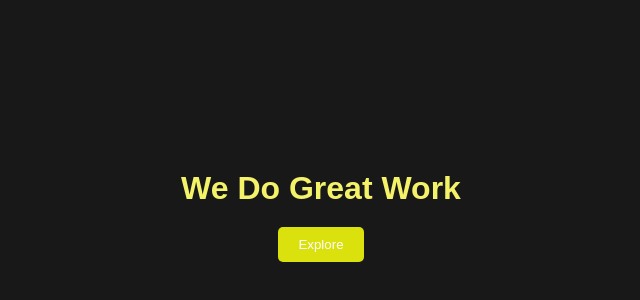
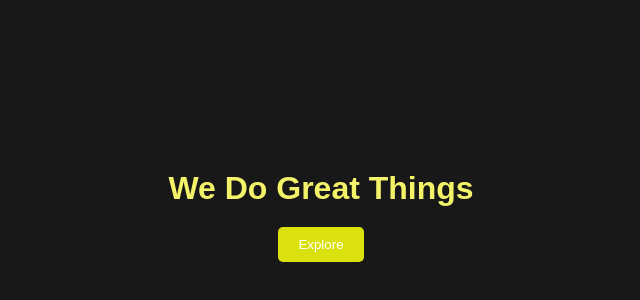
Before and after one commit to Hiiirupshabiswas30-sys/cohort-2-git, a plain HTML site: page index.html in a window 1280 px wide. Shown: the part 130-430 px from the top of the page, without its empty margins (319-959 px from the left). Drawn offline with Linux system fonts and the light colour scheme.

Commit message:
fifth commit

```diff
--- a/index.html
+++ b/index.html
@@ -6,7 +6,7 @@
     <title>Document</title>
         <link rel="stylesheet" href="style.css"></head>
 <body>
-    <h1>We Do Great Work</h1>
+    <h1>We Do Great Things</h1>
     <button>Explore</button>
 
 </body>
```
